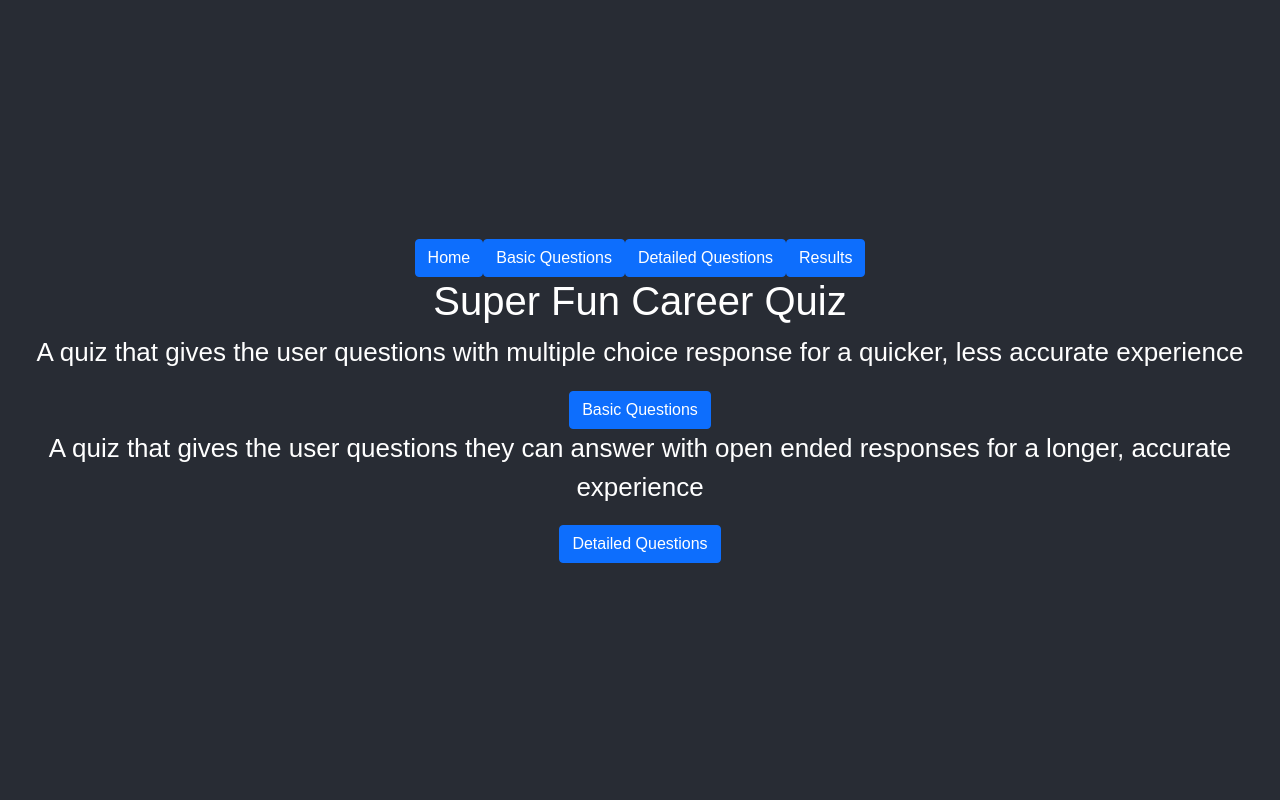
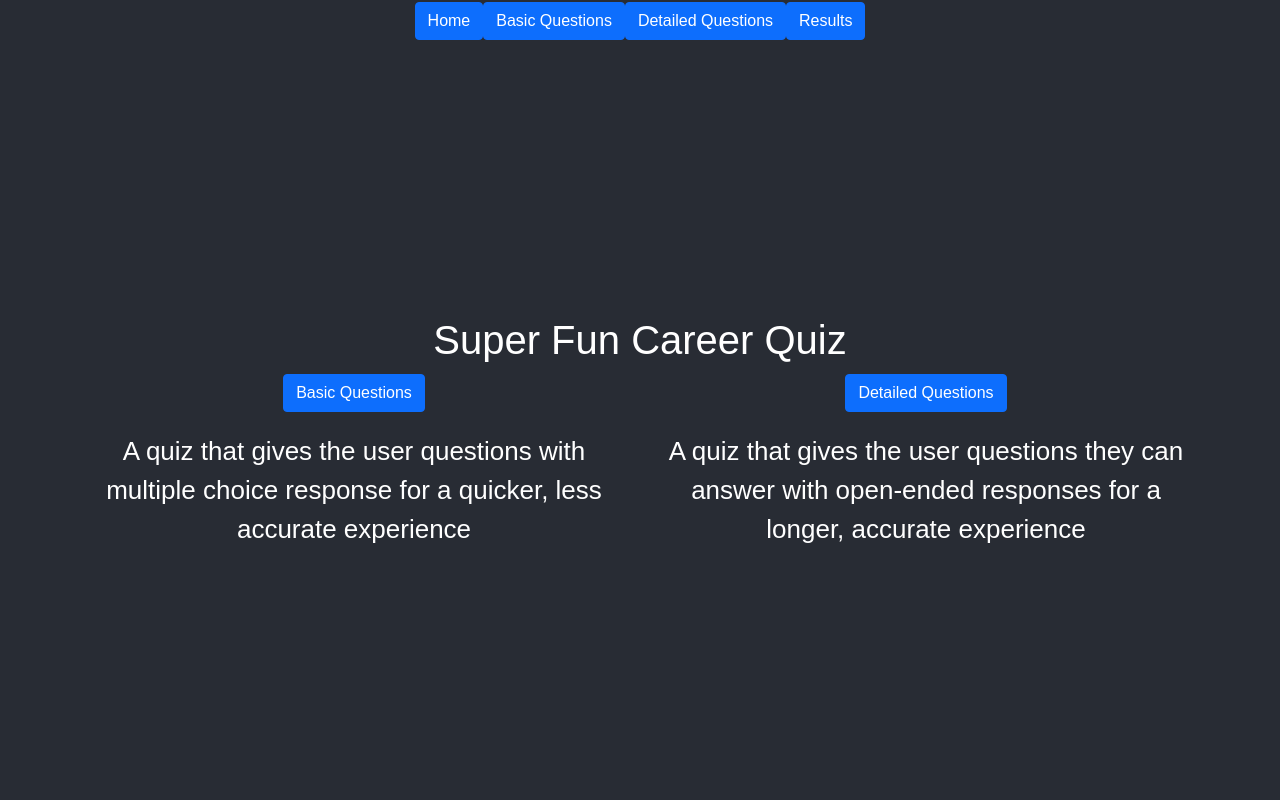
Before and after one commit to dstark12/starter_helpi, a React (Create React App) app: page / in a window 1280 px wide. Shown: the top 800 px of the page. Built offline with nearby package versions, Linux system fonts and the light colour scheme.

Commit message:
home visual improvements

```diff
--- a/src/home.css
+++ b/src/home.css
@@ -0,0 +1,36 @@
+html, body {
+    height: 100%; /* Ensure the body takes full height */
+    margin: 0; /* Remove default margin */
+}
+
+.container {
+    display: flex;
+    flex-direction: column;
+    align-items: center;
+    height: 100vh; /* Full viewport height */
+    justify-content: center; /* Center content vertically */
+    padding: 20px; /* Add some padding */
+}
+
+.header {
+    text-align: center; /* Center the header text */
+}
+
+h1 {
+    margin-top: 0; /* Set this to a smaller value or remove it to move closer to the top */
+}
+
+.button-container {
+    display: flex;
+    width: 100%; /* Full width */
+    justify-content: space-between; /* Space out the buttons */
+}
+
+.left-button, .right-button {
+    width: 48%; /* Each button section takes up nearly half of the container */
+    text-align: center; /* Center text for better presentation */
+}
+
+p {
+    margin-top: 20px; /* Increased spacing above the paragraph */
+}
--- a/src/home.tsx
+++ b/src/home.tsx
@@ -1,22 +1,33 @@
 import React from 'react';
 import { Button } from "react-bootstrap";
+import './home.css'; // Import your CSS file
 
-
-
-export function Home({setPage}: {setPage: (page: string) => void}): React.JSX.Element {
-
-
+export function Home({ setPage }: { setPage: (page: string) => void }): React.JSX.Element {
     return (
-        <div>
+        <div className="container">
             <header>
                 <h1>Super Fun Career Quiz</h1>
-                <div>
-                <p>A quiz that gives the user questions with multiple choice response for a quicker, less accurate experience</p>
-                    <Button onClick={() => setPage("bquestions")}>Basic Questions</Button>
-                    <p>A quiz that gives the user questions they can answer with open ended responses for a longer, accurate experience</p>
-                    <Button onClick={() => setPage("dquestions")}>Detailed Questions</Button>
+                <div className="button-container">
+                    <div className="left-button">
+                        <Button
+                            onClick={() => setPage("bquestions")}
+                            aria-label="Start Basic Questions Quiz"
+                        >
+                            Basic Questions
+                        </Button>
+                        <p>A quiz that gives the user questions with multiple choice response for a quicker, less accurate experience</p>
+                    </div>
+                    <div className="right-button">
+                        <Button
+                            onClick={() => setPage("dquestions")}
+                            aria-label="Start Detailed Questions Quiz"
+                        >
+                            Detailed Questions
+                        </Button>
+                        <p>A quiz that gives the user questions they can answer with open-ended responses for a longer, accurate experience</p>
+                    </div>
                 </div>
             </header>
         </div>
     );
-};
+}
```
